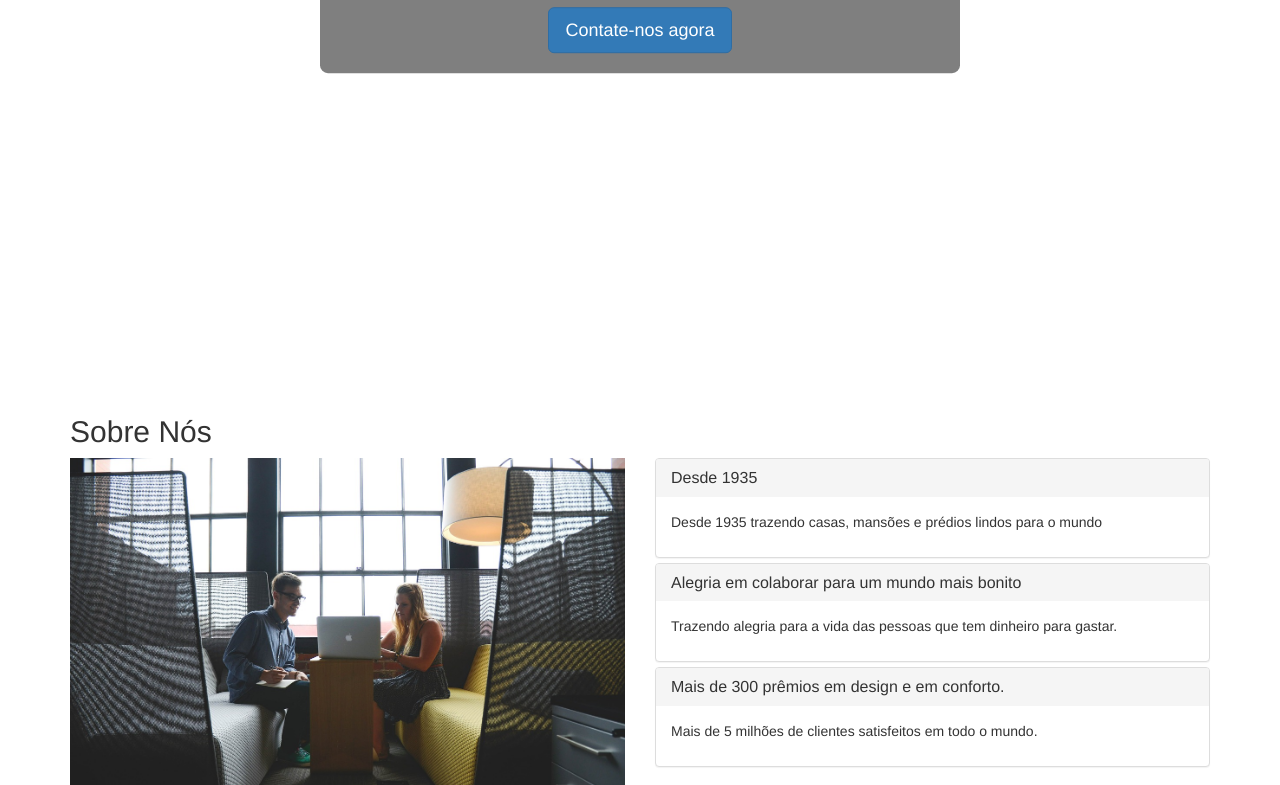
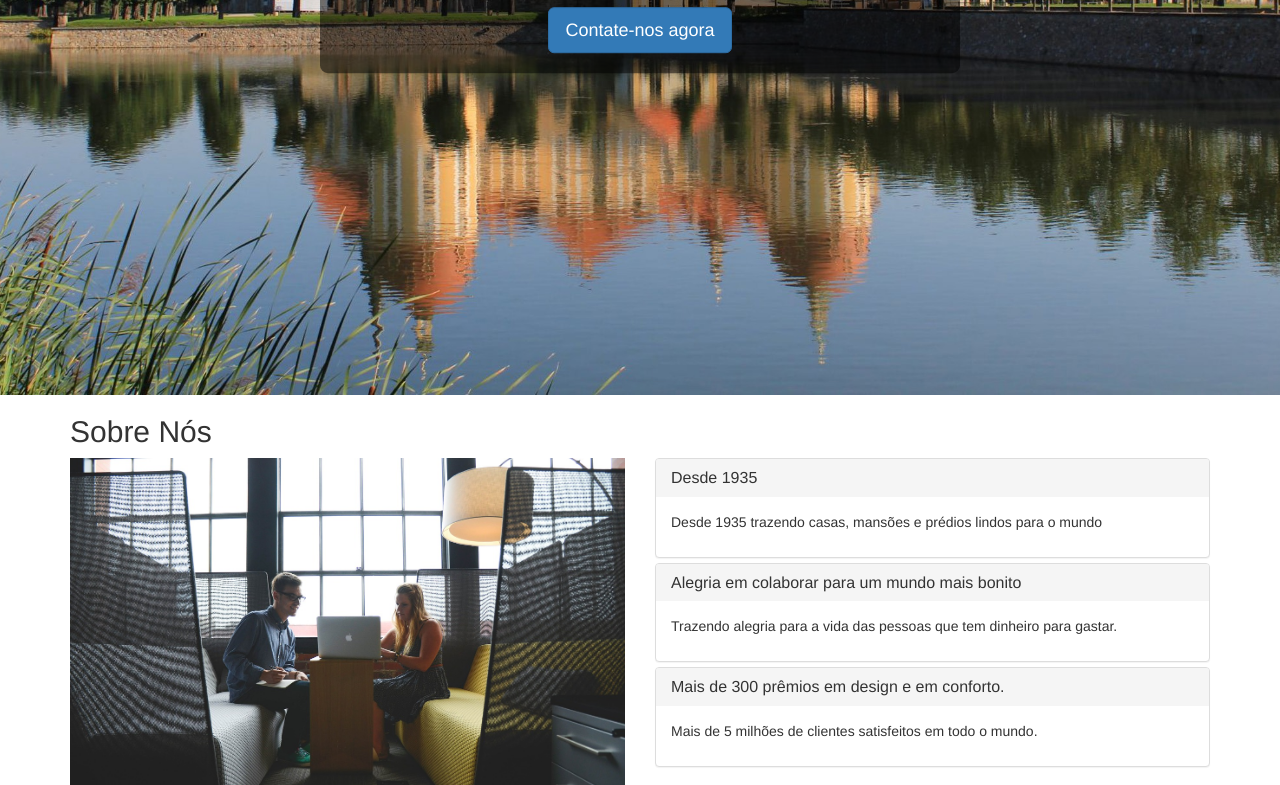
Before and after one commit to sou-carlos/topCasaFinaArquitetura, a plain HTML site: page index.html in a window 1280 px wide. Shown: the part 405-1190 px from the top of the page. Drawn offline with Linux system fonts and the light colour scheme.

Commit message:
Update style.css

```diff
--- a/assets/css/style.css
+++ b/assets/css/style.css
@@ -19,6 +19,10 @@
 
 header{
     position: relative;
+    background-image: url(/assets/img/castelo.jpg);
+    height: 100%;
+    background-size: cover;
+    background-position: center;
 }
 
 header h1{
@@ -71,13 +75,6 @@ html, body{
     height: 100%;
 }
 
-header{
-    background-image: url(topCasaFinaArquitetura/assets/img/castelo.jpg);
-    height: 100%;
-    background-size: cover;
-    background-position: center;
-}
-
 @media only screen and (min-width: 650px ) {
 
     #paineis-sobre{
```
